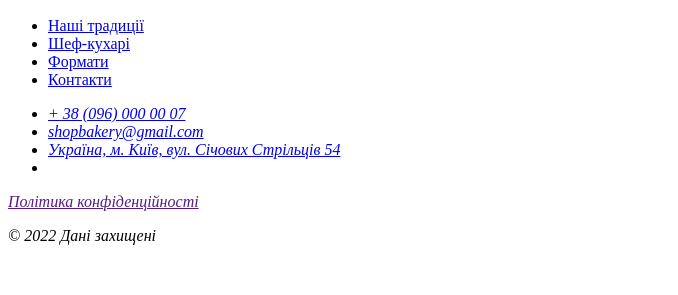
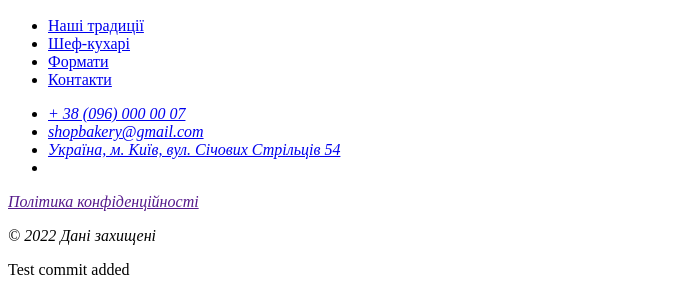
Before and after one commit to K-Vel/genius_course, a plain HTML site: page main.html in a window 1280 px wide. Shown: the part 1827-2122 px from the top of the page, without its empty margins (0-678 px from the left). Before the commit the page ends 2088 px from the top, so only its background shows below. Drawn offline with Linux system fonts and the light colour scheme.

Commit message:
Test commit added

```diff
--- a/main.html
+++ b/main.html
@@ -163,5 +163,6 @@
         <p>© 2022 Дані захищені</p>
       </address>
     </footer>
+    <p>Test commit added</p>
   </body>
 </html>
```
